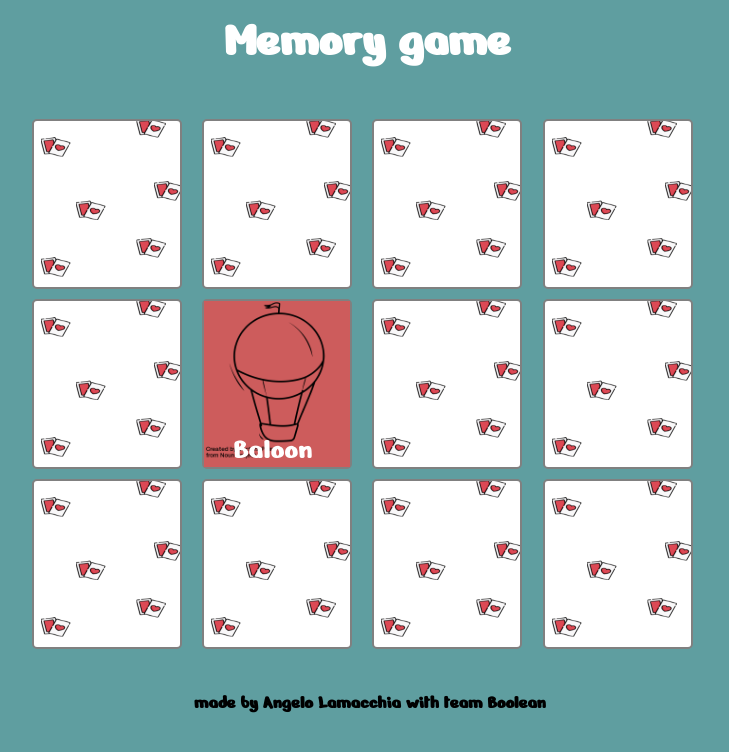
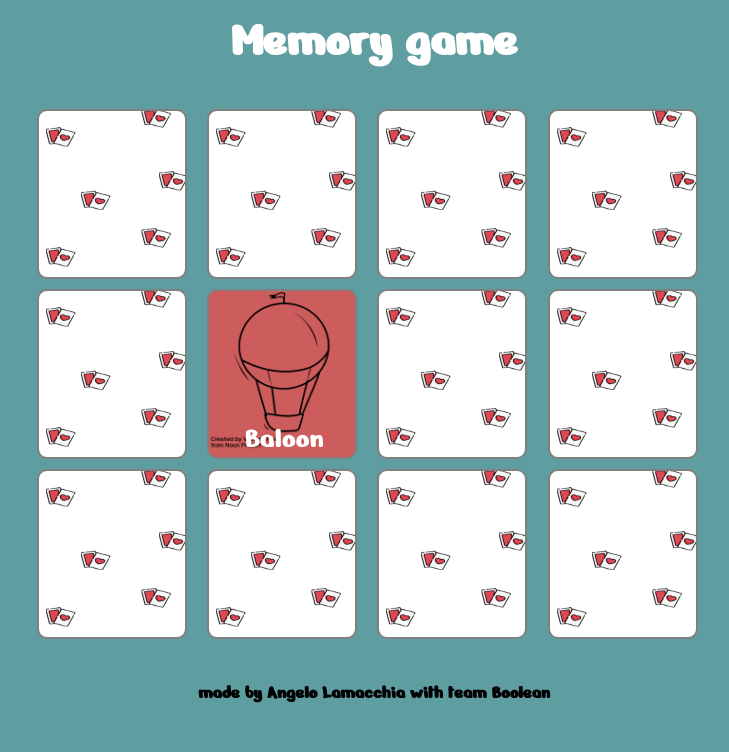
Before and after one commit to angelolamacchia/html-css-memory, a plain HTML site: page index.html in a window 1280 px wide. Shown: the whole page, without its empty margins (266-995 px from the left). Drawn offline with Linux system fonts and the light colour scheme.

Commit message:
correzione errori

```diff
--- a/css/style.css
+++ b/css/style.css
@@ -12,20 +12,20 @@ body {
 }
 
 footer{
-  margin: 70px 220px 20px 220px;
+  text-align: center;
+  margin: 70px 30px 10px;
 }
 
 h1 {
-  display: inline-block;
+  display: block;
   color: white;
-  position: relative;
-  left: 30%;
+  text-align: center;
   margin: 10px;
   font-size: 50px;
 }
 
 .row {
-  margin: 30px 50px;
+  margin: 30px 55px;
   height: 150px;
 }
 
@@ -34,7 +34,7 @@ h1 {
   width: 150px;
   height: 170px;
   background-color: white;
-  border-radius: 5px;
+  border-radius: 10px;
   border: 2px solid grey;
   margin: 8px;
   background-image: url('../img/pattern.png');
@@ -44,22 +44,25 @@ h1 {
 }
 
 .nomecarta{
-  color: rgba(255, 0, 0, 0);
-  background-color:rgba(255, 0, 0, 0);
+  color: rgba(0, 0, 0, 0);
+  background-color:rgba(0, 0, 0, 0);
   position: absolute;
   width: 100%;
   height: 100%;
 }
 
 span{
-  background-color:rgba(255, 0, 0, 0);
+  display: none;
+  font-size: 30px;
+  width: 150px;
+  text-align: center;
+  position: absolute;
+  bottom: 0;
+  color: orange;
+  background-color: rgba(0, 0, 0, 0);
 }
 .nomecarta:hover > span{
-  color: white;
-  font-size: 30px;
-  position: relative;
-  top: 130px;
-  left: 20%;
+  display: block;
 }
 
 .card:hover {
@@ -88,17 +91,20 @@ span{
 }
 
 #scoperto{
+  color: white;
+  font-size: 30px;
   background-image: url("../img/noun_air_balloon_3134741.png");
   background-position: center;
   background-size: cover;
   background-color: #CD5C5C;
-  color: white;
-  font-size: 30px;
 }
 #scoperto span{
+  display: block;
   color: white;
-  font-size: 30px;
-  position: relative;
-  top: 130px;
-  left: 20%;
+  position: absolute;
+  bottom: 0;
+  background-color: rgba(0, 0, 0, 0);
 }
+#scoperto:hover span{
+  color: orange;
+}
--- a/index.html
+++ b/index.html
@@ -35,8 +35,8 @@
           <div class="card tram">
             <div class="nomecarta"><span>Tram</span></div>
           </div>
-          <div class="card baloon">
-            <div class="nomecarta" id="scoperto"><span>Baloon</span></div>
+          <div class="card baloon" id="scoperto">
+            <div class="nomecarta"><span>Baloon</span></div>
           </div>
           <div class="card tractor">
             <div class="nomecarta"><span>Tractor</span></div>
```
